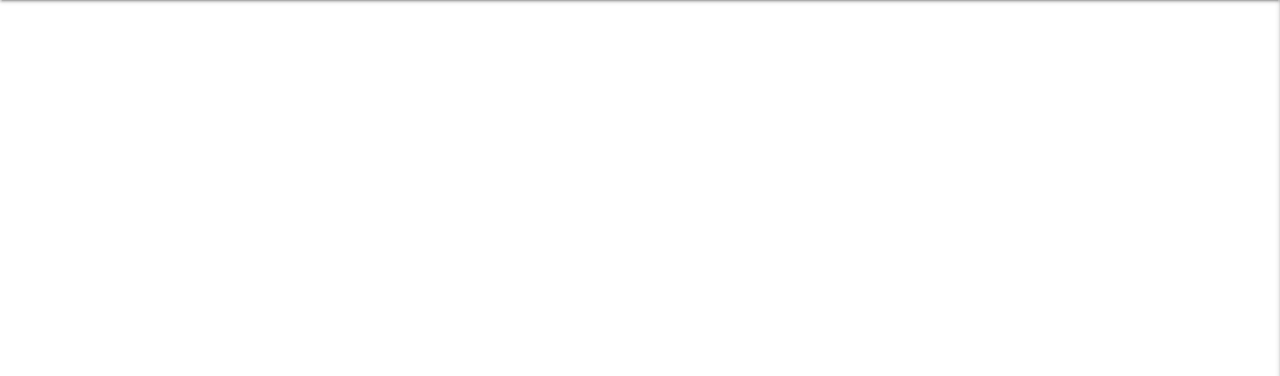
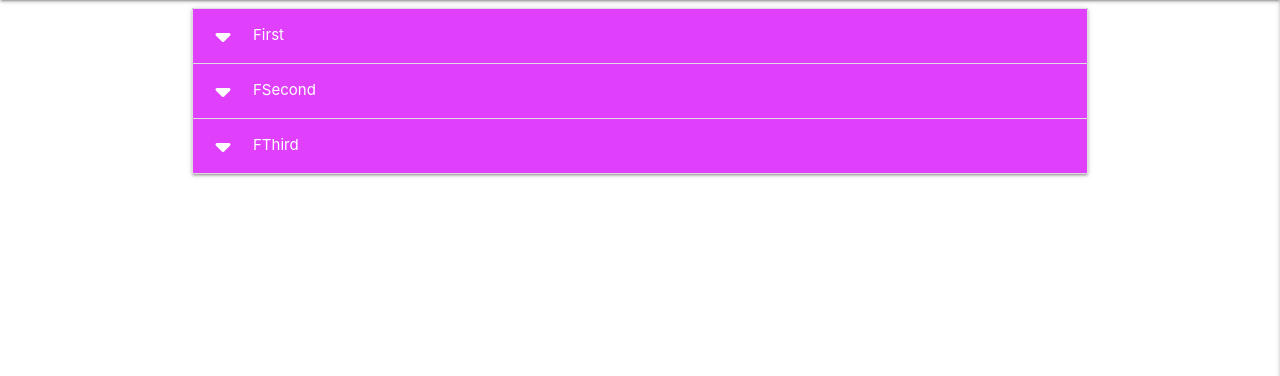
Before and after one commit to Laidybird/Notemanager, a Flask app: page / in a window 1280 px wide. Shown: the part 64-440 px from the top of the page. Run offline with Flask 2, Linux system fonts and the light colour scheme; data that the repository does not hold is empty; some libraries are stand-ins or nearby versions.

Commit message:
Add tasks collapsible setup

```diff
--- a/static/js/script.js
+++ b/static/js/script.js
@@ -4,4 +4,6 @@
 
 $(document).ready(function () {
     $(".sidenav").sidenav({edge: "right"});
+    $('.collapsible').collapsible();
+
 });
--- a/templates/tasks.html
+++ b/templates/tasks.html
@@ -9,4 +9,18 @@
         {{ task.is_urgent }}<br>
         {{ task.due_date }}<br>
     {% endfor %}
+    <ul class="collapsible">
+        <li>
+          <div class="collapsible-header white-text purple accent-2"><i class="fas fa-caret-down"></i>First</div>
+          <div class="collapsible-body"><span>Lorem ipsum dolor sit amet.</span></div>
+        </li>
+        <li>
+          <div class="collapsible-header white-text purple accent-2"><i class="fas fa-caret-down"></i>FSecond</div>
+          <div class="collapsible-body"><span>Lorem ipsum dolor sit amet.</span></div>
+        </li>
+        <li>
+          <div class="collapsible-header white-text purple accent-2"><i class="fas fa-caret-down"></i>FThird</div>
+          <div class="collapsible-body"><span>Lorem ipsum dolor sit amet.</span></div>
+        </li>
+      </ul>
 {% endblock %}
```
